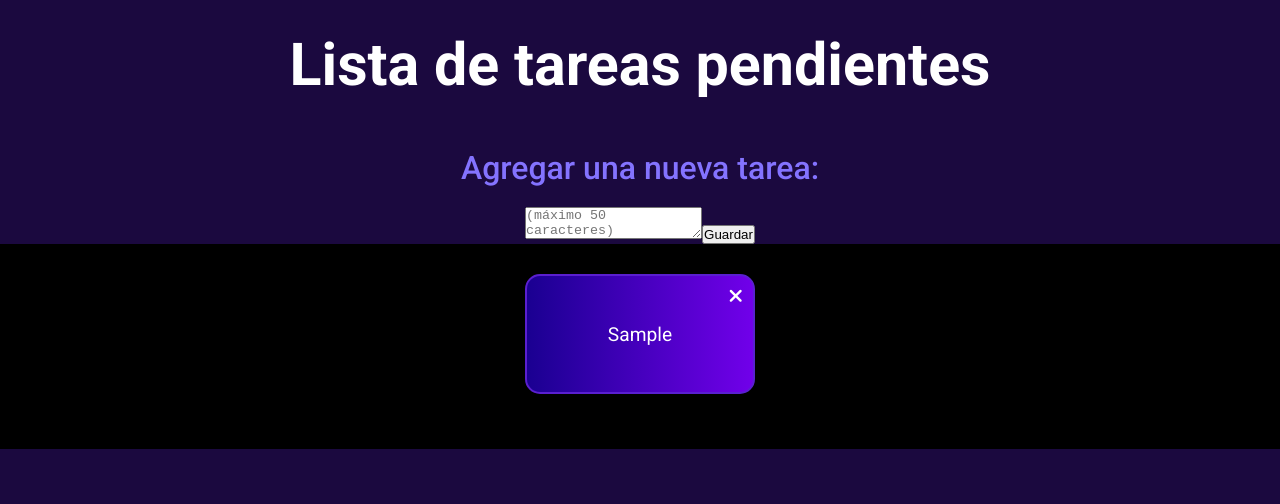
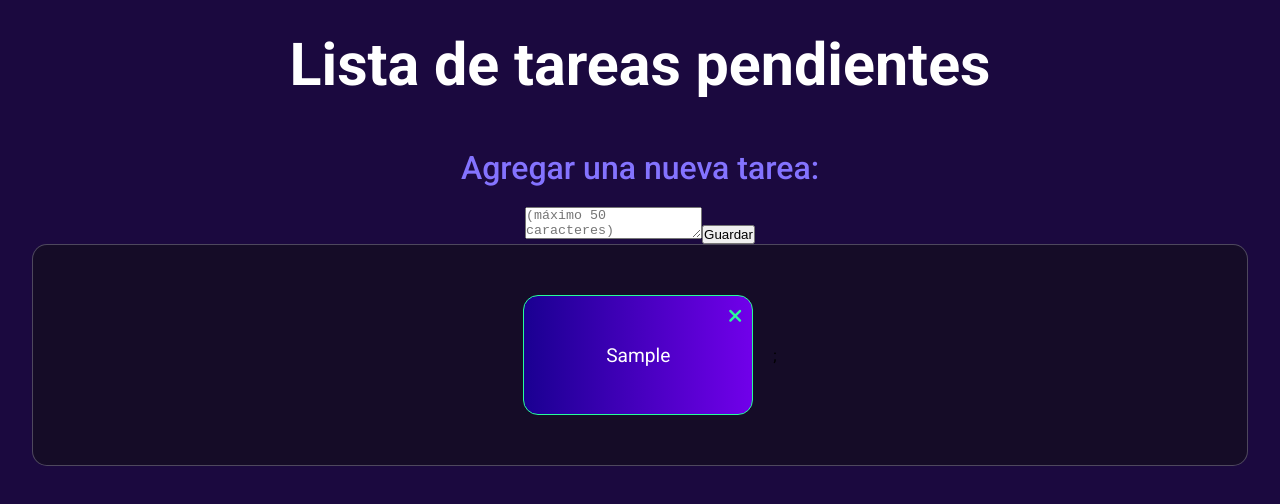
Before and after one commit to vdelaconcep/practico12, a React (Vite) app: page / in a window 1280 px wide. Both pictures are taken after typing "Sample" into the empty fields and a click on the button "Guardar". Shown: the top 504 px of the page. Built offline with nearby package versions, Linux system fonts and the light colour scheme.

Commit message:
Probando animaciones

```diff
--- a/package.json
+++ b/package.json
@@ -12,7 +12,8 @@
   "dependencies": {
     "path": "^0.12.7",
     "react": "^19.1.0",
-    "react-dom": "^19.1.0"
+    "react-dom": "^19.1.0",
+    "uuid": "^11.1.0"
   },
   "devDependencies": {
     "@eslint/js": "^9.29.0",
--- a/src/components/TaskForm.jsx
+++ b/src/components/TaskForm.jsx
@@ -1,4 +1,5 @@
 import { useState } from "react";
+import { v4 as uuidv4 } from 'uuid';
 import '@/components/components.css';
 
 const TaskForm = ({ lista, setLista }) => {
@@ -8,7 +9,12 @@ const TaskForm = ({ lista, setLista }) => {
         e.preventDefault();
         if (tarea.trim() === "") return;
 
-        setLista([...lista, tarea]);
+        const nuevaTarea = {
+            id: uuidv4(),
+            texto: tarea
+        }
+
+        setLista([...lista, nuevaTarea]);
         setTarea("");
     };
 
--- a/src/components/TaskList.jsx
+++ b/src/components/TaskList.jsx
@@ -1,28 +1,37 @@
+import { v4 as uuidv4 } from 'uuid';
 import '@/components/components.css';
 
 const TaskList = ({ lista, setLista }) => {
 
-    const eliminar = (index) => {
-        const listaActualizada = [...lista];
-        listaActualizada.splice(index, 1);
-        setLista(listaActualizada)
+    const eliminar = (id, div) => {
+
+        div.classList.remove('aparecer');
+        div.style.setProperty('--delay', '0ms');
+        div.classList.add('eliminando');
+
+        setTimeout(() => {
+            const nuevaLista = lista.filter(item => item.id !== id);
+            setLista(nuevaLista);
+        }, 500);
     }
 
     return (
         <section className='tasklist'>
             {lista.map((elemento, index) => (
                 <div
-                    className='items-lista'
-                    key={index}>
-                    {elemento}
+                    className='items-lista aparecer'
+                    key={elemento.id}
+                    style={{ '--delay': `${index * 120}ms` }}
+                >
+                    {elemento.texto}
                     <button
                         className='items-lista-boton'
-                        onClick={() => eliminar(index)}
+                        onClick={(e) => eliminar(elemento.id, e.currentTarget.parentNode)}
                     >
-                        <i class="fa-solid fa-xmark"></i>
+                        <i className="fa-solid fa-xmark"></i>
                     </button>
-                </div>
-            ))}
+                </div>)
+            )};
             <div>
                 {lista.length === 0 && <p>Todavía no hay tareas en la lista</p>}
             </div>
--- a/src/components/components.css
+++ b/src/components/components.css
@@ -14,20 +14,49 @@
 }
 
 .tasklist {
-    background-color: black;
-    width: 100%;
-    padding: 30px;
+    position: relative;
+    background-color: #150C27;
+    border: 1.5px solid rgba(209, 213, 219, 0.3);
+    border-radius: 15px;
+    width: 95%;
+    margin-bottom: 20px;
+    padding: 30px 10px;
     display: flex;
     justify-content: center;
     align-items: center;
     flex-wrap: wrap;
 }
 
+@keyframes aparicion {
+    0% {transform: translateY(0);
+        opacity: 0;}
+    50% {transform: translateY(-18px);
+        opacity: 0.5;}
+    90% {transform: translateY(-9px);
+        opacity: 0.9;}
+    100% {transform: translateY(0);
+        opacity: 1;}
+}
+
+@keyframes eliminacion {
+    0% {transform: scaleY(1);
+        opacity: 1;}
+    80% {transform: scaleY(0.5);
+        opacity: 0.5;}
+    100% { transform: scaleY(0);
+        opacity: 0;
+        height: 0;
+    }
+}
+
 .items-lista {
+    opacity: 0;
+    transform-origin: top;
+    animation: aparicion 500ms ease-in-out forwards;
     position: relative;
     width: 230px;
     height: 120px;
-    margin: 0 1.5% 25px 1.5%;
+    margin: 20px;
     padding: 25px;
     display: flex;
     overflow: hidden;
@@ -37,7 +66,15 @@
     color: white;
     font-size: 1.2em;
     border-radius: 15px;
-    border: 2px solid #5A1FD0;
+    border: 1.9px solid #28FD9A;
+}
+
+.items-lista.aparecer {
+    animation-delay: var(--delay);
+}
+
+.items-lista.eliminando {
+    animation: eliminacion 500ms ease-in-out forwards;
 }
 
 .items-lista-boton {
@@ -45,7 +82,7 @@
     right: 10px;
     top: 10px;
     border: none;
-    color: white;
+    color: #28FD9A;
     font-size: 1em;
     font-weight: 100;
     background-color: transparent;
```
Also changed, not shown: 1 other file (tests, documents, lock files or other folders).
